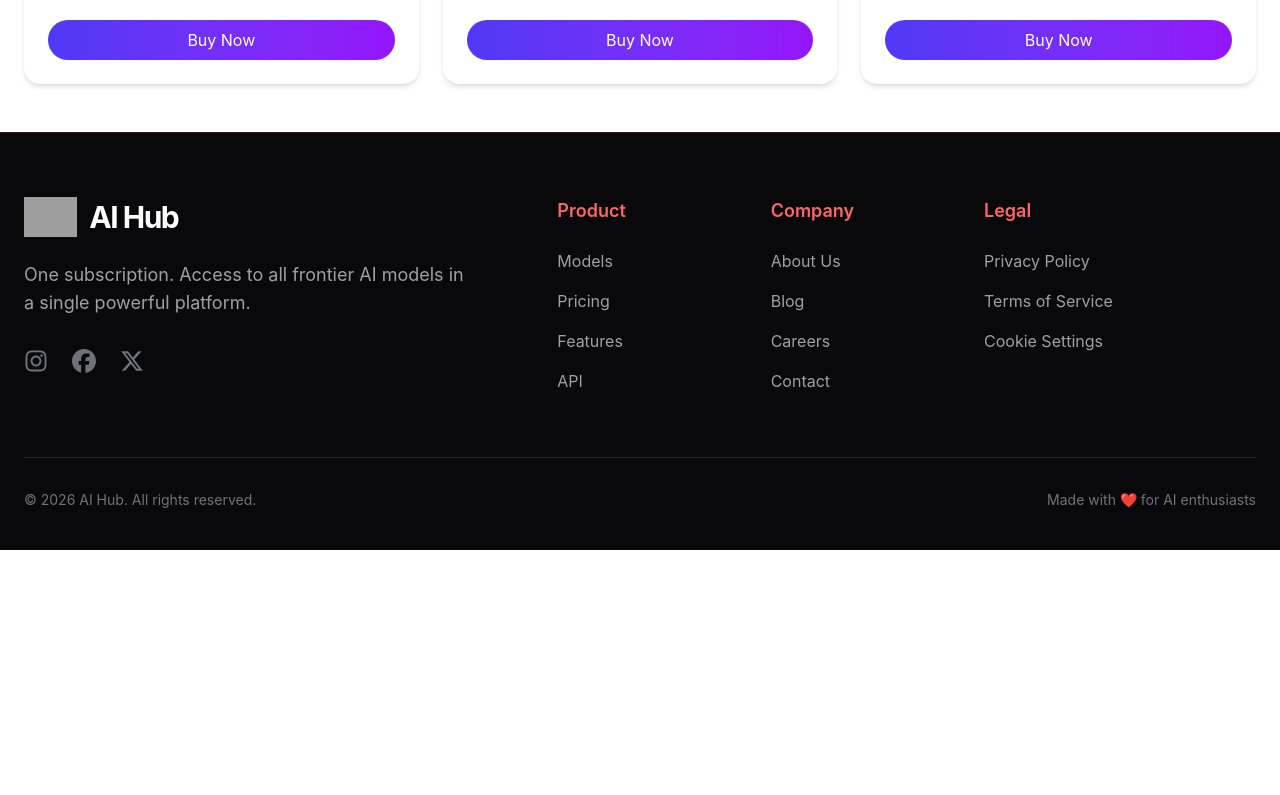
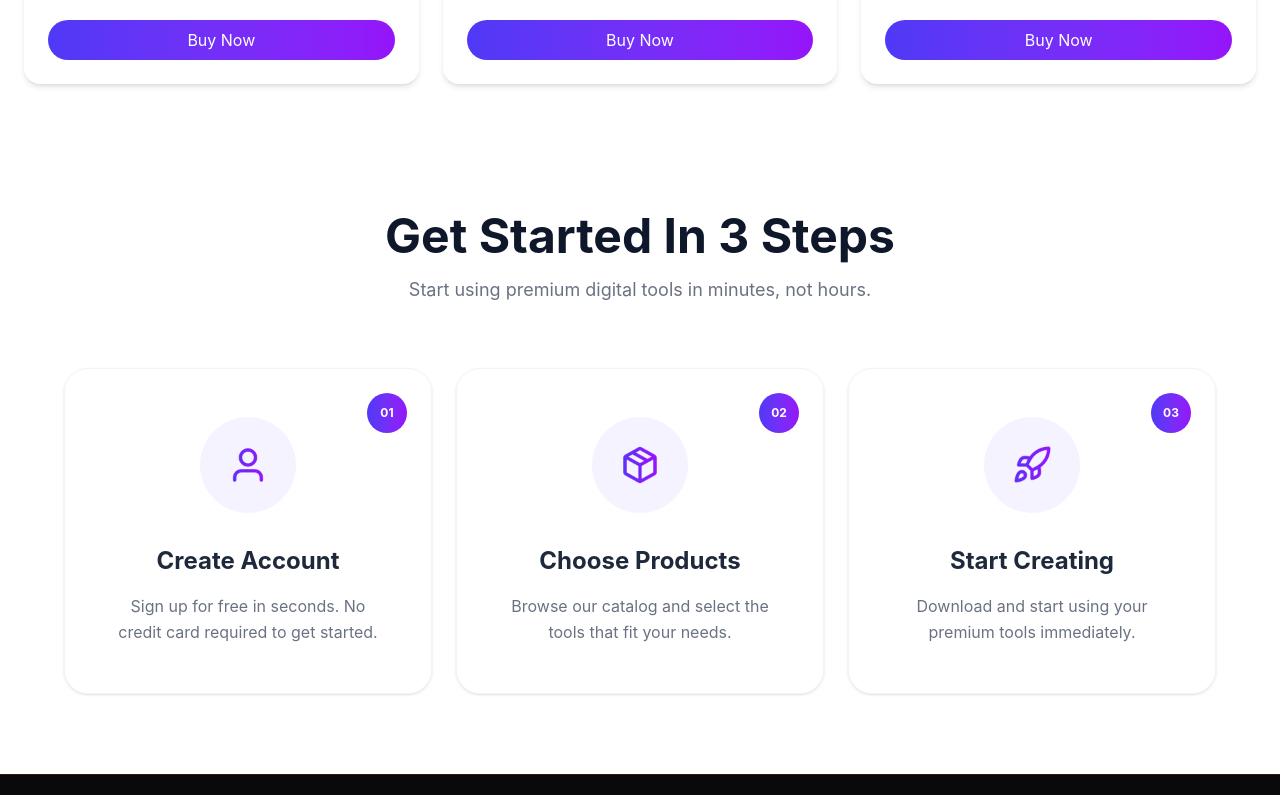
Before and after one commit to ohidulislamfoysal/Assignment-06, a React (Vite) app in the folder digitool-platform/: page / in a window 1280 px wide. Shown: the part 1645-2440 px from the top of the page. Before the commit the page ends 2195 px from the top, so only its background shows below. Built offline with nearby package versions, Linux system fonts and the light colour scheme; grey boxes are pictures that could not be loaded.

Commit message:
Complete Steps Section

```diff
--- a/digitool-platform/src/App.jsx
+++ b/digitool-platform/src/App.jsx
@@ -5,6 +5,7 @@
 import Models from "./component/Models";
 import { ToastContainer } from 'react-toastify';
 import 'react-toastify/dist/ReactToastify.css';
+import Steps from "./component/Steps";
 
 function App() {
   const [cart, setCart] = useState([]);
@@ -14,8 +15,10 @@
       <NavBar cartCount={cart.length} />
       <Banner />
       <Models cart={cart} setCart={setCart} />
+      <Steps/>
       <Footer />
       <ToastContainer />
+
     </>
   );
 }
--- /dev/null
+++ b/digitool-platform/src/component/Steps.jsx
@@ -0,0 +1,61 @@
+import React from 'react';
+
+const Steps = () => {
+  return (
+    <section className="py-20 bg-white">
+      <div className="container mx-auto px-4">
+        <div className="text-center mb-16">
+          <h2 className="text-4xl md:text-5xl font-bold text-[#0f172a] mb-4">
+            Get Started In 3 Steps
+          </h2>
+          <p className="text-gray-500 text-lg">
+            Start using premium digital tools in minutes, not hours.
+          </p>
+        </div>
+
+        <div className="grid grid-cols-1 md:grid-cols-3 gap-6 max-w-6xl mx-auto">
+          <div className="relative border border-gray-100 rounded-3xl p-12 shadow-sm flex flex-col items-center text-center">
+            <span className="absolute flex items-center justify-center h-10 w-10 top-6 right-6 bg-gradient-to-r from-[#4F39F6] to-[#9514FA] text-white text-xs font-bold px-2 py-1 rounded-full">
+              01
+            </span>
+            <div className="w-24 h-24 bg-[#F5F3FF] rounded-full flex items-center justify-center mb-8">
+              <img src="/assets/user.png" alt="User" className="w-10 h-10" />
+            </div>
+            <h3 className="text-2xl font-bold text-[#1e293b] mb-4">Create Account</h3>
+            <p className="text-gray-500 leading-relaxed">
+              Sign up for free in seconds. No credit card required to get started.
+            </p>
+          </div>
+
+          <div className="relative border border-gray-100 rounded-3xl p-12 shadow-sm flex flex-col items-center text-center">
+            <span className="absolute  flex items-center justify-center h-10 w-10 top-6 right-6 bg-gradient-to-r from-[#4F39F6] to-[#9514FA] text-white text-xs font-bold px-2 py-1 rounded-full">
+              02
+            </span>
+            <div className="w-24 h-24 bg-[#F5F3FF] rounded-full flex items-center justify-center mb-8">
+              <img src="/assets/package.png" alt="Package" className="w-10 h-10" />
+            </div>
+            <h3 className="text-2xl font-bold text-[#1e293b] mb-4">Choose Products</h3>
+            <p className="text-gray-500 leading-relaxed">
+              Browse our catalog and select the tools that fit your needs.
+            </p>
+          </div>
+
+          <div className="relative border border-gray-100 rounded-3xl p-12 shadow-sm flex flex-col items-center text-center">
+            <span className="absolute h-10 w-10 top-6 right-6 flex items-center justify-center  bg-gradient-to-r from-[#4F39F6] to-[#9514FA] text-white text-xs font-bold px-2 py-1 rounded-full">
+              03
+            </span>
+            <div className="w-24 h-24 bg-[#F5F3FF] rounded-full flex items-center justify-center mb-8">
+              <img src="/assets/rocket.png" alt="Rocket" className="w-10 h-10" />
+            </div>
+            <h3 className="text-2xl font-bold text-[#1e293b] mb-4">Start Creating</h3>
+            <p className="text-gray-500 leading-relaxed">
+              Download and start using your premium tools immediately.
+            </p>
+          </div>
+        </div>
+      </div>
+    </section>
+  );
+};
+
+export default Steps;
```
